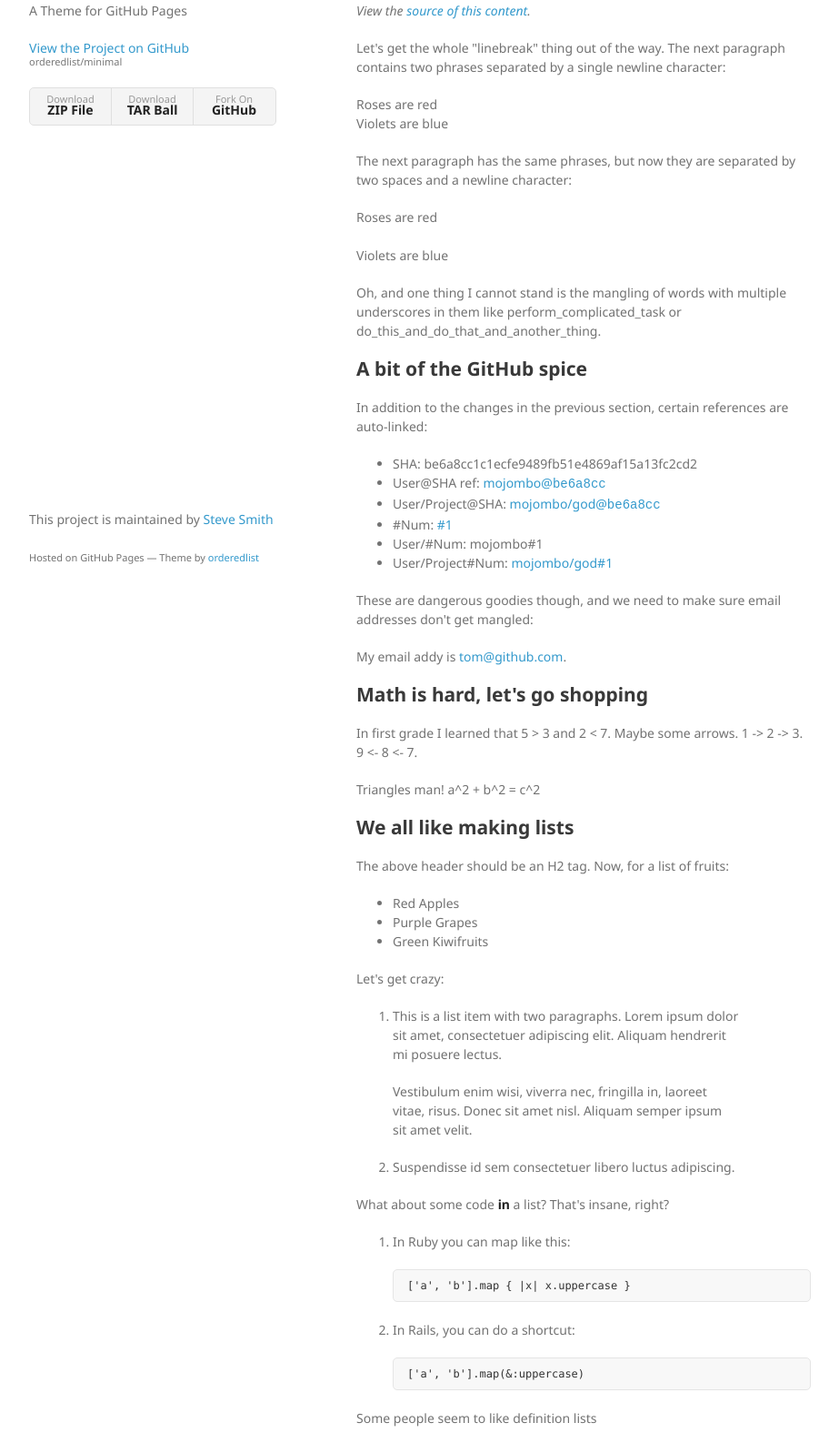
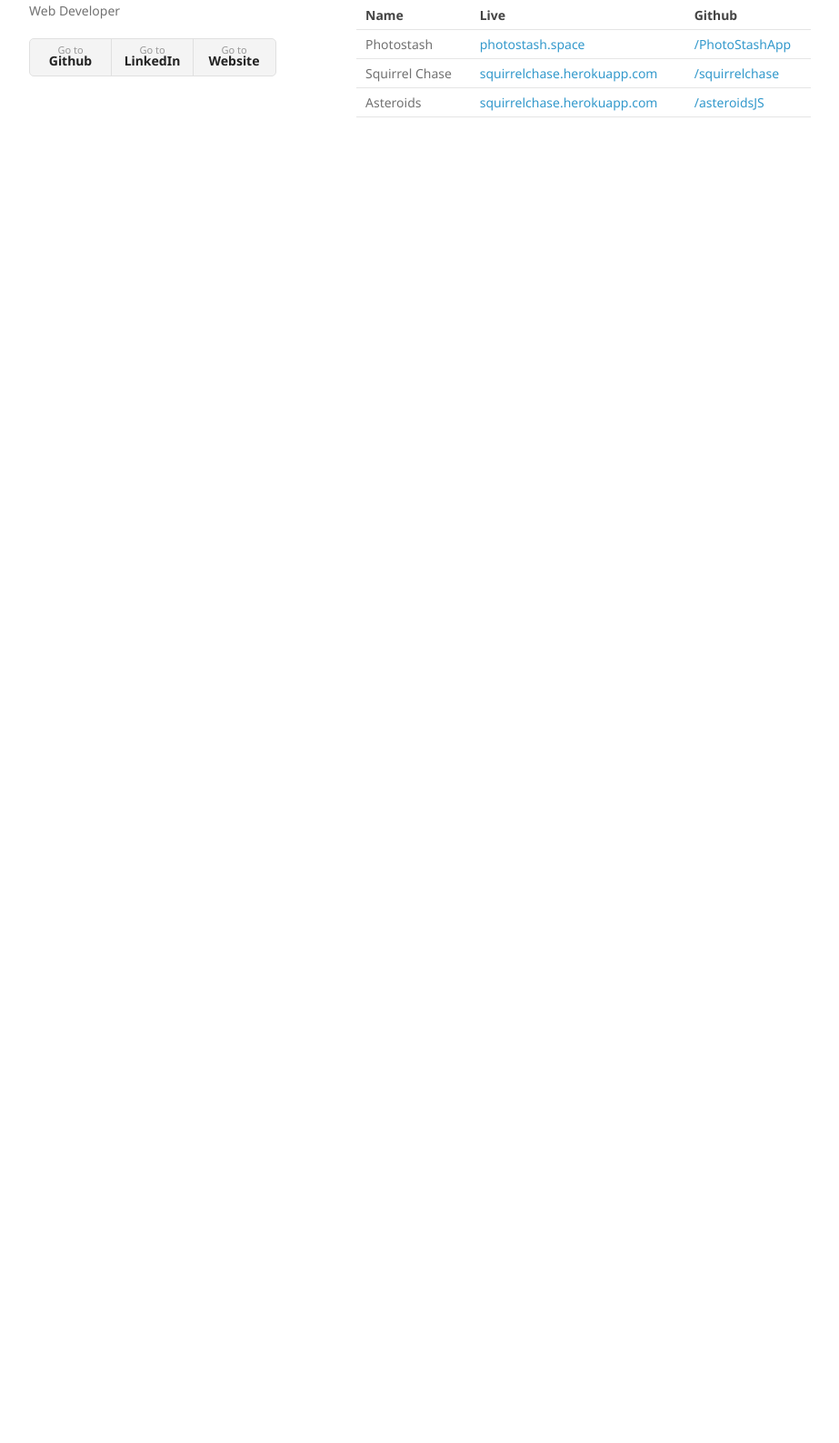
Before and after one commit to medubin/medubin.github.io, a plain HTML site: page index.html in a window 1280 px wide. Shown: the part 108-1694 px from the top of the page at 91% size, without its empty margins (178-1101 px from the left). After the commit the page ends 800 px from the top, so only its background shows below. Drawn offline with Linux system fonts and the light colour scheme.

```diff
--- a/index.html
+++ b/index.html
@@ -3,7 +3,7 @@
   <head>
     <meta charset="utf-8">
     <meta http-equiv="X-UA-Compatible" content="chrome=1">
-    <title>Minimal by Steve Smith</title>
+    <title>Matt Dubin</title>
 
     <link rel="stylesheet" href="stylesheets/styles.css">
     <link rel="stylesheet" href="stylesheets/pygment_trac.css">
@@ -15,191 +15,52 @@
   <body>
     <div class="wrapper">
       <header>
-        <h1>Minimal</h1>
-        <p>A Theme for GitHub Pages</p>
-        <p class="view"><a href="http://github.com/orderedlist/minimal">View the Project on GitHub <small>orderedlist/minimal</small></a></p>
+        <h1>Matthew Dubin</h1>
+        <p>Web Developer</p>
+
         <ul>
-          <li><a href="https://github.com/orderedlist/minimal/zipball/master">Download <strong>ZIP File</strong></a></li>
-          <li><a href="https://github.com/orderedlist/minimal/tarball/master">Download <strong>TAR Ball</strong></a></li>
-          <li><a href="http://github.com/orderedlist/minimal">Fork On <strong>GitHub</strong></a></li>
+          <li><a href="https://github.com/medubin">Go to<strong>Github</strong></a></li>
+          <li><a href="https://linkedin.com/in/medubin">Go to<strong>LinkedIn</strong></a></li>
+          <li><a href="http://dubin.io">Go to <strong>Website</strong></a></li>
         </ul>
       </header>
       <section>
-        <h1>GitHub Flavored Markdown</h1>
-
-        <p><em>View the <a href="http://github.github.com/github-flavored-markdown/sample_content.html">source of this content</a>.</em></p>
-
-        <p>Let's get the whole "linebreak" thing out of the way. The next paragraph contains two phrases separated by a single newline character:</p>
-
-        <p>Roses are red<br>
-        Violets are blue</p>
-
-        <p>The next paragraph has the same phrases, but now they are separated by two spaces and a newline character:</p>
-
-        <p>Roses are red<br><br>
-        Violets are blue</p>
-
-        <p>Oh, and one thing I cannot stand is the mangling of words with multiple underscores in them like perform_complicated_task or do_this_and_do_that_and_another_thing.</p>
-
-        <h2>A bit of the GitHub spice</h2>
-
-        <p>In addition to the changes in the previous section, certain references are auto-linked:</p>
-
-        <ul>
-          <li>SHA: be6a8cc1c1ecfe9489fb51e4869af15a13fc2cd2</li>
-          <li>User@SHA ref: <a href="https://github.com/mojombo/product/commit/be6a8cc1c1ecfe9489fb51e4869af15a13fc2cd2" class="commit-link">mojombo@<tt>be6a8cc</tt></a></li>
-          <li>User/Project@SHA: <a href="https://github.com/mojombo/god/commit/be6a8cc1c1ecfe9489fb51e4869af15a13fc2cd2" class="commit-link">mojombo/god@<tt>be6a8cc</tt></a></li>
-          <li>#Num: <a href="https://github.com/github/product/issues/1" class="issue-link" title="Baseline: What is up in the air right now?">#1</a></li>
-          <li>User/#Num: mojombo#1</li>
-          <li>User/Project#Num: <a href="https://github.com/mojombo/god/issues/1" class="issue-link" title="The server is not available (or you do not have permissions to access it)">mojombo/god#1</a></li>
-        </ul>
-
-        <p>These are dangerous goodies though, and we need to make sure email addresses don't get mangled:</p>
-
-        <p>My email addy is <a href="mailto:tom@github.com">tom@github.com</a>.</p>
-
-        <h2>Math is hard, let's go shopping</h2>
-
-        <p>In first grade I learned that 5 &gt; 3 and 2 &lt; 7. Maybe some arrows. 1 -&gt; 2 -&gt; 3. 9 &lt;- 8 &lt;- 7.</p>
-
-        <p>Triangles man! a^2 + b^2 = c^2</p>
-
-        <h2>We all like making lists</h2>
-
-        <p>The above header should be an H2 tag. Now, for a list of fruits:</p>
-
-        <ul>
-          <li>Red Apples</li>
-          <li>Purple Grapes</li>
-          <li>Green Kiwifruits</li>
-        </ul>
-
-        <p>Let's get crazy:</p>
-
-        <ol>
-          <li>
-            <p>This is a list item with two paragraphs. Lorem ipsum dolor<br>
-            sit amet, consectetuer adipiscing elit. Aliquam hendrerit<br>
-            mi posuere lectus.</p>
-
-            <p>Vestibulum enim wisi, viverra nec, fringilla in, laoreet<br>
-            vitae, risus. Donec sit amet nisl. Aliquam semper ipsum<br>
-            sit amet velit.</p>
-          </li>
-          <li><p>Suspendisse id sem consectetuer libero luctus adipiscing.</p></li>
-        </ol>
-
-        <p>What about some code <strong>in</strong> a list? That's insane, right?</p>
-
-        <ol>
-          <li>
-            <p>In Ruby you can map like this:</p>
-
-            <pre><code>['a', 'b'].map { |x| x.uppercase }</code></pre>
-          </li>
-          <li>
-            <p>In Rails, you can do a shortcut:</p>
-
-            <pre><code>['a', 'b'].map(&amp;:uppercase)</code></pre>
-          </li>
-        </ol>
-
-        <p>Some people seem to like definition lists</p>
-
-        <dl>
-          <dt>Lower cost</dt>
-          <dd>The new version of this product costs significantly less than the previous one!</dd>
-          <dt>Easier to use</dt>
-          <dd>We've changed the product so that it's much easier to use!</dd>
-        </dl>
-
-        <h2>I am a robot</h2>
-
-        <p>Maybe you want to print <code>robot</code> to the console 1000 times. Why not?</p>
-
-        <pre><code>def robot_invasion
-  puts("robot " * 1000)
-end
-</code></pre>
-
-        <p>You see, that was formatted as code because it's been indented by four spaces.</p>
-
-        <p>How about we throw some angle braces and ampersands in there?</p>
-
-        <pre><code>&lt;div class="footer"&gt;
-    &amp;copy; 2004 Foo Corporation
-&lt;/div&gt;
-</code></pre>
-
-        <h2>Set in stone</h2>
-
-        <p>Preformatted blocks are useful for ASCII art:</p>
-
-        <pre>             ,-.
-    ,     ,-.   ,-.
-   / \   (   )-(   )
-   \ |  ,.&gt;-(   )-&lt;
-    \|,' (   )-(   )
-     Y ___`-'   `-'
-     |/__/   `-'
-     |
-     |
-     |    -hrr-
-  ___|_____________
-</pre>
-
-        <h2>Playing the blame game</h2>
-
-        <p>If you need to blame someone, the best way to do so is by quoting them:</p>
-
-        <blockquote>
-        <p>I, at any rate, am convinced that He does not throw dice.</p>
-        </blockquote>
-
-        <p>Or perhaps someone a little less eloquent:</p>
-
-        <blockquote>
-        <p>I wish you'd have given me this written question ahead of time so I<br>
-        could plan for it... I'm sure something will pop into my head here in<br>
-        the midst of this press conference, with all the pressure of trying to<br>
-        come up with answer, but it hadn't yet...</p>
-
-        <p>I don't want to sound like<br>
-        I have made no mistakes. I'm confident I have. I just haven't - you<br>
-        just put me under the spot here, and maybe I'm not as quick on my feet<br>
-        as I should be in coming up with one.</p>
-        </blockquote>
-
-        <h2>Table for two</h2>
+        <h1>Featured Projects</h1>
 
         <table>
           <tbody>
         <tr>
-            <th>ID</th>
-        <th>Name</th>
-        <th>Rank</th>
-          </tr>
-          <tr>
-            <td>1</td>
-        <td>Tom Preston-Werner</td>
-        <td>Awesome</td>
-          </tr>
-          <tr>
-            <td>2</td>
-        <td>Albert Einstein</td>
-        <td>Nearly as awesome</td>
+            <th>Name</th>
+            <th>Live</th>
+            <th>Github</th>
+        </tr>
+        <tr>
+          <td>Photostash</td>
+          <td><a href="https://photostash.space">photostash.space</a></td>
+          <td><a href="https://github.com/medubin/PhotoStashApp">/PhotoStashApp</a></td>
+        </tr>
+
+        <tr>
+          <td>Squirrel Chase</td>
+          <td><a href="https://squirrelchase.herokuapp.com">squirrelchase.herokuapp.com</a></td>
+          <td><a href="https://github.com/medubin/PhotoStashApp">/squirrelchase</a></td>
+        </tr>
+
+        <tr>
+          <td>Asteroids</td>
+          <td><a href="https://medubin.github.io/asteroidsJS">squirrelchase.herokuapp.com</a></td>
+          <td><a href="https://github.com/medubin/asteroidsJS">/asteroidsJS</a></td>
+        </tr>
+
+
           </tr>
         </tbody>
         </table>
 
-        <h2>Crazy linking action</h2>
 
-        <p>I get 10 times more traffic from <a href="http://google.com/" title="Google">Google</a> than from<br>
-        <a href="http://search.yahoo.com/" title="Yahoo Search">Yahoo</a> or <a href="http://search.msn.com/" title="MSN Search">MSN</a>.</p>
-      </section>
       <footer>
-        <p>This project is maintained by <a href="http://github.com/orderedlist">Steve Smith</a></p>
-        <p><small>Hosted on GitHub Pages &mdash; Theme by <a href="https://github.com/orderedlist">orderedlist</a></small></p>
+
+
       </footer>
     </div>
     <script src="javascripts/scale.fix.js"></script>
```
